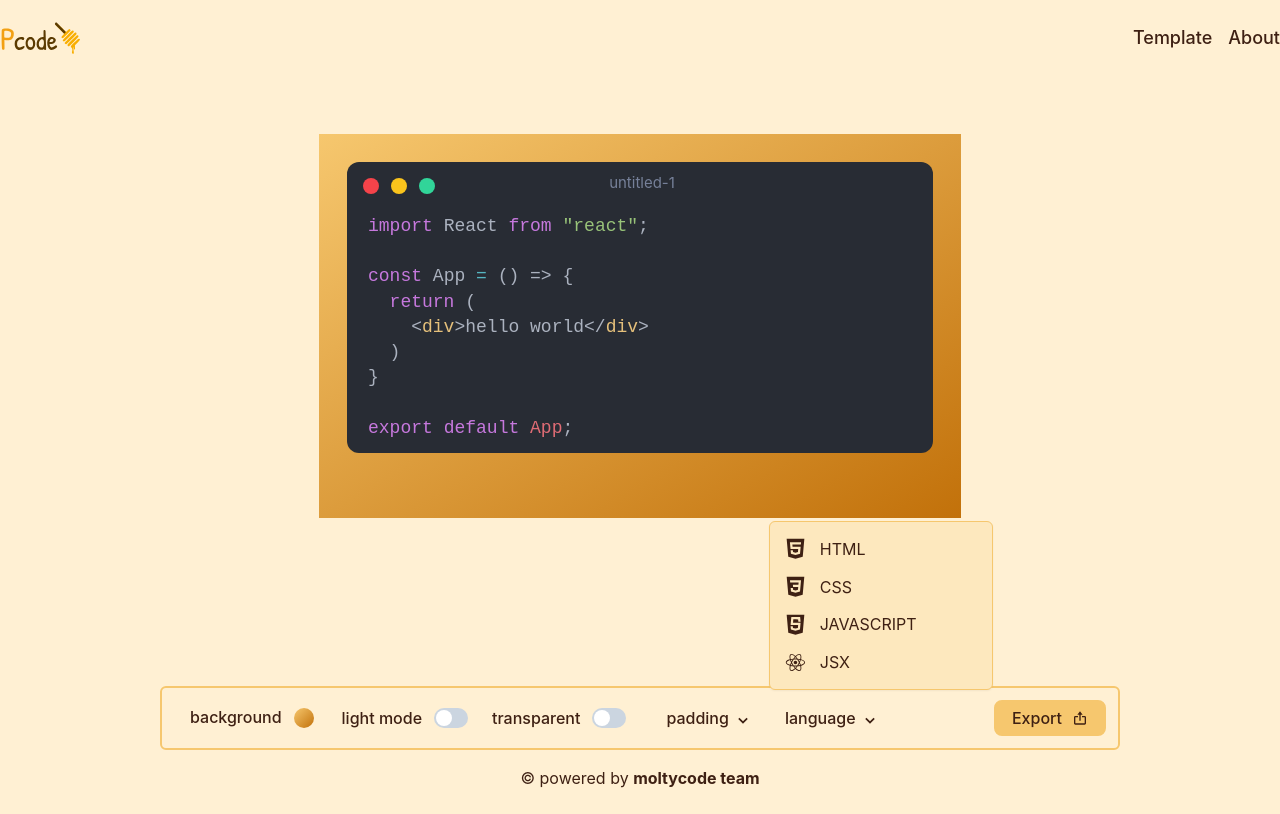
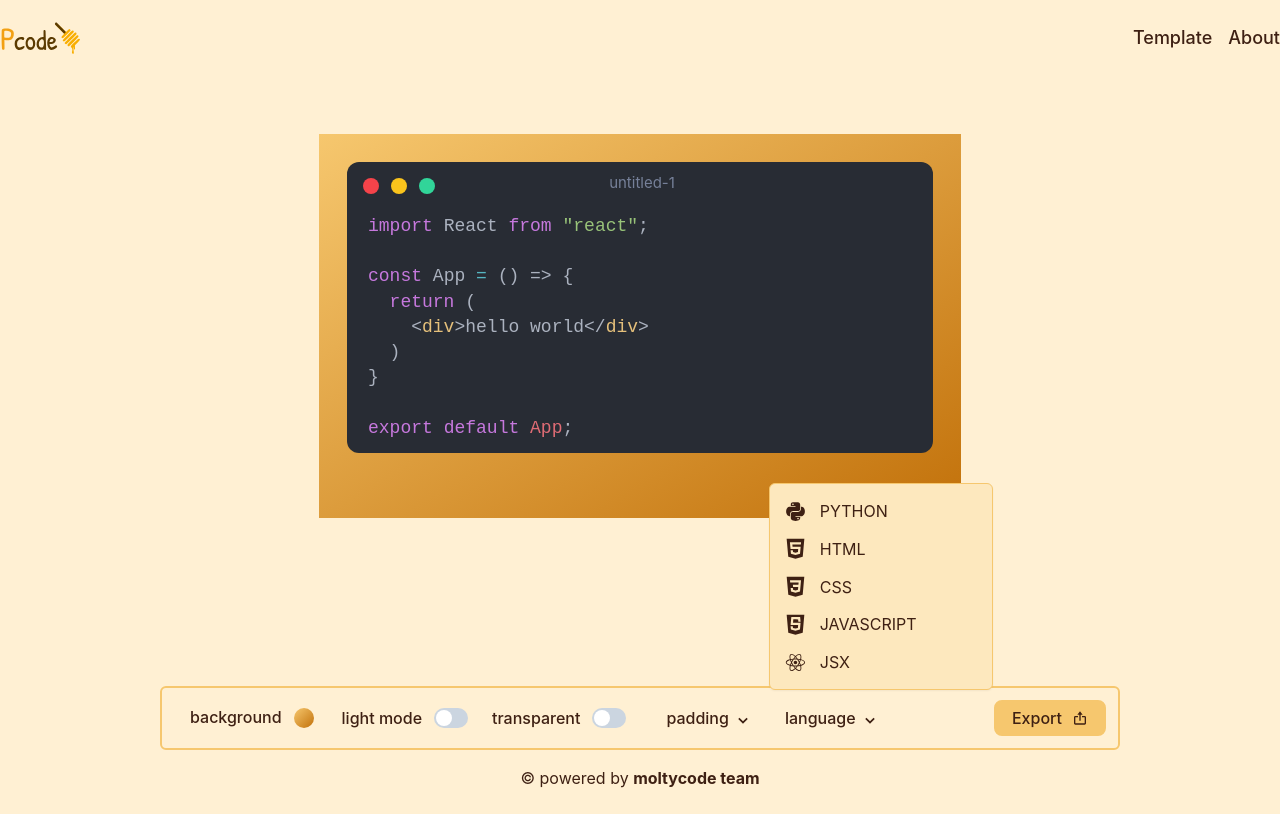
Before and after one commit to The-Pcode/pcode, a React (Create React App) app: page / in a window 1280 px wide. Both pictures are taken after a click on the button "language". Built offline with nearby package versions, Linux system fonts and the light colour scheme.

Commit message:
add python theme

```diff
--- a/package.json
+++ b/package.json
@@ -8,6 +8,7 @@
     "@codemirror/lang-css": "^0.19.3",
     "@codemirror/lang-html": "^0.19.4",
     "@codemirror/lang-javascript": "^0.19.7",
+    "@codemirror/lang-python": "^0.19.4",
     "@emotion/react": "^11",
     "@emotion/styled": "^11",
     "@testing-library/jest-dom": "^5.14.1",
--- a/src/components/Editor.tsx
+++ b/src/components/Editor.tsx
@@ -3,6 +3,7 @@ import { javascript } from "@codemirror/lang-javascript";
 
 import { html } from "@codemirror/lang-html";
 import { css } from "@codemirror/lang-css";
+import { python } from "@codemirror/lang-python";
 
 const value = `import React from "react";
 
@@ -15,7 +16,6 @@ const App = () => {
 export default App;`;
 
 const Editor = ({ isDark, lang }: { isDark: any; lang: any }) => {
-
   return (
     <div className="h-auto px-2 pb-2">
       <CodeMirror
@@ -29,6 +29,8 @@ const Editor = ({ isDark, lang }: { isDark: any; lang: any }) => {
             ? css()
             : lang === "html"
             ? html()
+            :lang === "python"
+            ? python()
             : javascript({ jsx: true }),
         ]}
         theme={isDark ? "dark" : "light"}
--- a/src/pages/homePage.tsx
+++ b/src/pages/homePage.tsx
@@ -15,6 +15,7 @@ import { createRef, useEffect, useState } from "react";
 import { BiExport } from "react-icons/bi";
 import { DiCss3, DiHtml5, DiJavascript, DiReact } from "react-icons/di";
 import { BiChevronDown } from "react-icons/bi";
+import {IoLogoPython} from "react-icons/io"
 
 const HomePage = () => {
   const [isDark, setIsDark] = useState<any>(true);
@@ -302,6 +303,18 @@ const HomePage = () => {
                 <MenuItem
                   _hover={{ bg: "#F6C76E" }}
                   _focus={{}}
+                  name="python"
+                  onClick={handleLang}
+                  color="#3E2013"
+                  icon={
+                    <IoLogoPython style={{ fontSize: "25px" }} color="#3E2013" />
+                  }
+                >
+                  PYTHON
+                </MenuItem>
+                <MenuItem
+                  _hover={{ bg: "#F6C76E" }}
+                  _focus={{}}
                   name="html"
                   onClick={handleLang}
                   color="#3E2013"
```
Also changed, not shown: src/components/modal.tsx (+22 -7 lines), 2 other files (tests, documents, lock files or other folders).
